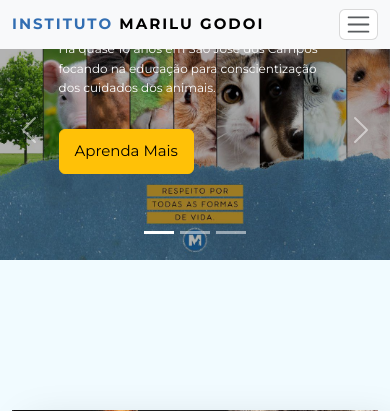
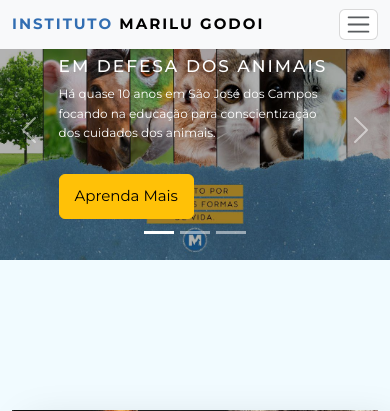
Before and after one commit to sgsilvathais/projeto_integrador1, a Django app: page / in a window 390 px wide. Shown: the top 411 px of the page. Run offline with Django 5.2, Linux system fonts and the light colour scheme; some libraries are stand-ins or nearby versions.

Commit message:
Ajuste vertical carousel-caption

```diff
--- a/static/css/style.css
+++ b/static/css/style.css
@@ -9,11 +9,11 @@
 	padding: 100px 0;
 }
 .carousel-item {
-	height: 100vh;
+	height: auto;
 	/*min-height: 300px;*/
 }
 .carousel-caption {
-	bottom: 220px;
+	bottom: 50px;
 	z-index: 2;
 }
 .carousel-caption h5 {
@@ -130,7 +130,7 @@
 		text-align: center;
 	}
 	.carousel-caption {
-		bottom: 50px;
+		bottom: 5px;
 	}
 	.carousel-caption h5 {
 		font-size: 17px;
@@ -156,7 +156,6 @@
 	}
 	/* Ajusta o tamanho da img no carousel em telas menores*/
 	.carousel-item {
-		height: auto;
 		padding-top: 40px;
 		/*min-height: 300px;*/
 	}
```
